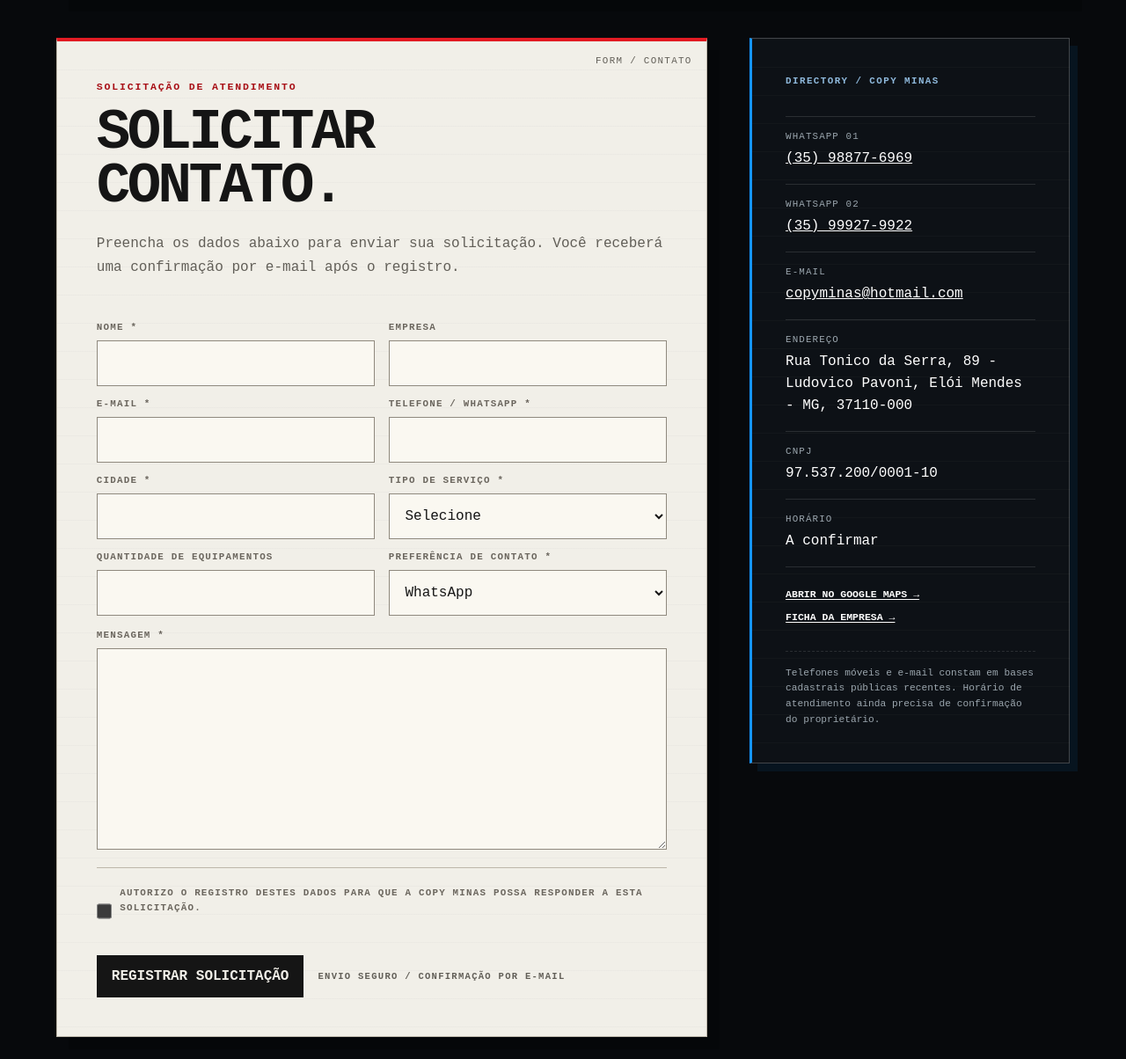
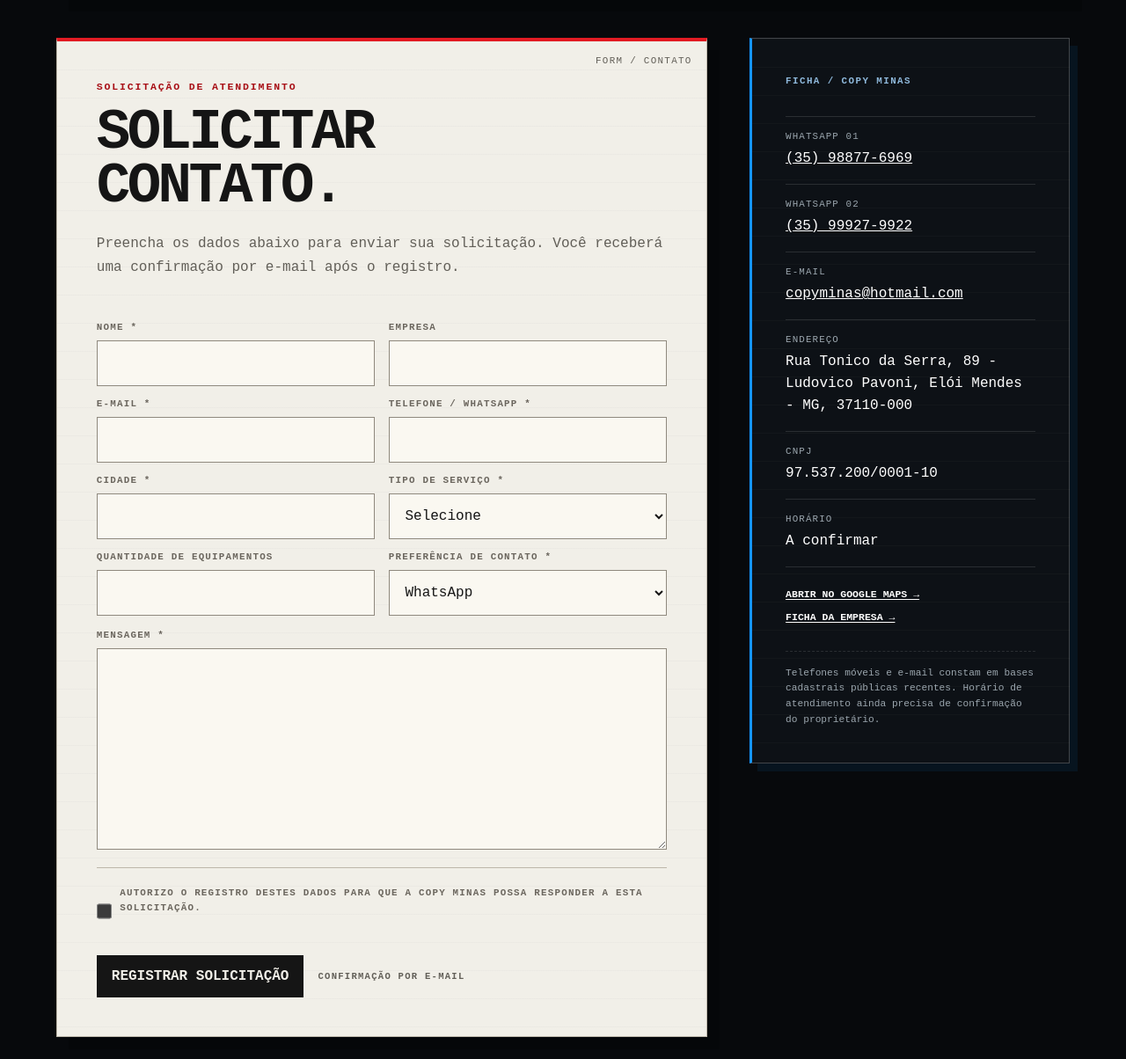
Before and after one commit to BrunoWerninghaus/site_copyminas, a Flask app: page /contato in a window 1280 px wide. Shown: the part 840-2044 px from the top of the page at 88% size. Run offline with Flask 3, Linux system fonts and the light colour scheme.

Commit message:
Polish Contact visual labels

```diff
--- a/src/copyminas/templates/public/contact.html
+++ b/src/copyminas/templates/public/contact.html
@@ -144,13 +144,13 @@
 
                 <div class="contact-form__submit">
                     <button class="paper-action" type="submit">Registrar solicitação</button>
-                    <span>ENVIO SEGURO / CONFIRMAÇÃO POR E-MAIL</span>
+                    <span>CONFIRMAÇÃO POR E-MAIL</span>
                 </div>
             </form>
         </section>
 
         <aside class="contact-directory" aria-label="Ficha de contato da Copy Minas">
-            <span class="contact-directory__code">DIRECTORY / COPY MINAS</span>
+            <span class="contact-directory__code">FICHA / COPY MINAS</span>
 
             <dl>
                 {% for phone in contact.phones %}
```
